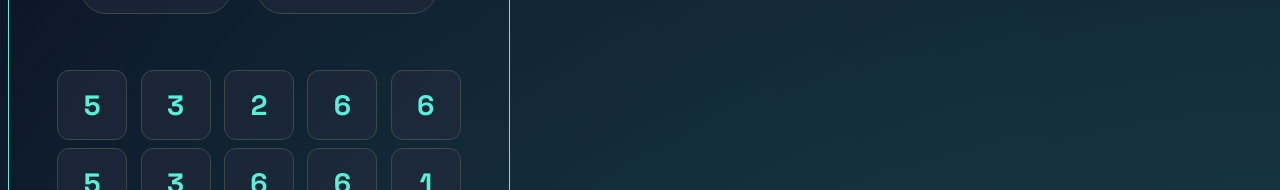
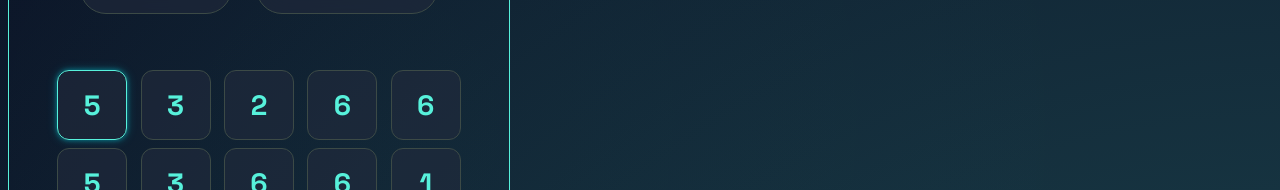
Before and after one commit to abhinavan00/Tenzies, a React (Vite) app: page / in a window 1280 px wide. In both pictures the pointer is over the button 92 px from the left and 373 px from the top of the page. Shown: the part 268-458 px from the top of the page. Built offline with nearby package versions, Linux system fonts and the light colour scheme.

Commit message:
Added glow effect to tenzies buttons

```diff
--- a/src/App.css
+++ b/src/App.css
@@ -83,6 +83,12 @@ header p {
     background: rgba(34, 42, 61, 0.6);
     border: 1px solid #3C4A46;
     border-radius: 12px;
+    cursor: pointer;
+}
+
+.tenzies-btn:hover {
+    border: 1px solid #57F1DB;
+    animation: pulse-glow 3s ease-in-out infinite;
 }
 
 /* ROLL BUTTON */
```
